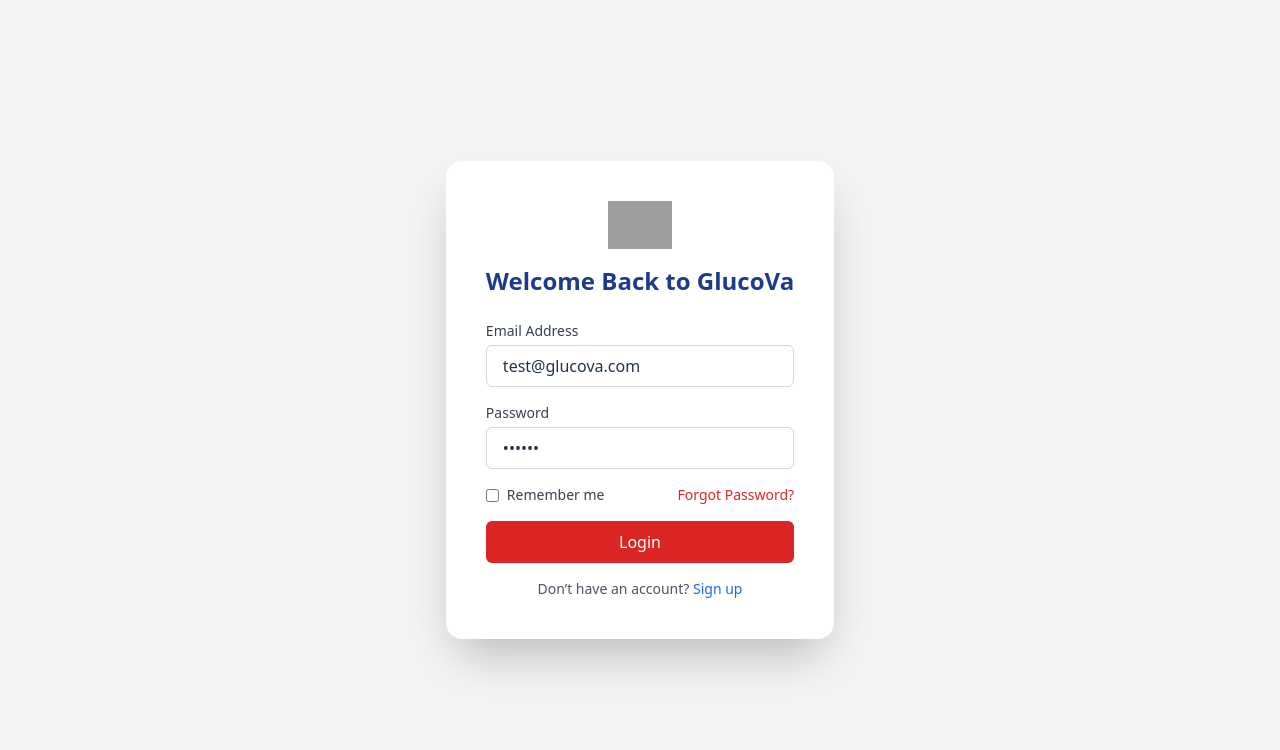
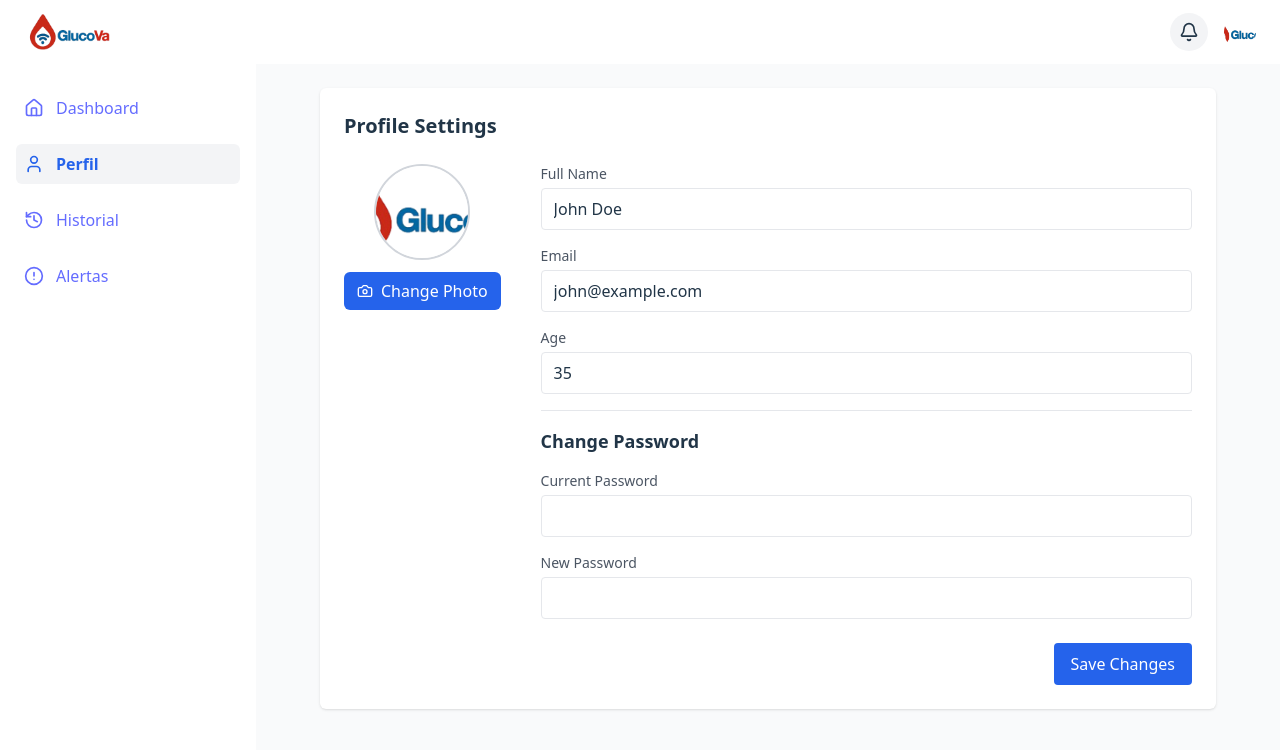
Before and after one commit to GlucoTeam-IoT/glucova-frontend, a React (Vite) app: page /profile in a window 1280 px wide. Shown: the top 750 px of the page. Built offline with nearby package versions, Linux system fonts and the light colour scheme; grey boxes are pictures that could not be loaded.

Commit message:
feat: add profile service and profile route

```diff
--- a/src/App.tsx
+++ b/src/App.tsx
@@ -3,6 +3,7 @@
 import RegisterPage from "./contexts/access/pages/RegisterPage";
 import DashboardPage from "./contexts/records/pages/DashboardPage";
 import AppLayout from "./shared/layout/AppLayout";
+import ProfilePage from "./contexts/access/pages/ProfilePage";
 
 function App() {
   return (
@@ -19,6 +20,14 @@
           </AppLayout>
         }
       />
+       <Route
+        path="/profile"
+        element={
+          <AppLayout>
+            <ProfilePage />
+          </AppLayout>
+        }
+      />
 
       {/* Ruta por defecto */}
       <Route path="*" element={<LoginPage />} />
--- /dev/null
+++ b/src/contexts/access/services/profileService.ts
@@ -0,0 +1,18 @@
+let mockUser = {
+  id: 1,
+  fullName: "John Doe",
+  email: "john@example.com",
+  age: "35",
+  photoUrl: "/Glucova.png",
+};
+
+export const getProfile = async () => {
+  // Simula llamada a backend
+  return Promise.resolve({ ...mockUser });
+};
+
+export const updateProfile = async (data: typeof mockUser) => {
+  // Simula guardado
+  mockUser = { ...mockUser, ...data };
+  return Promise.resolve({ success: true });
+};
```
